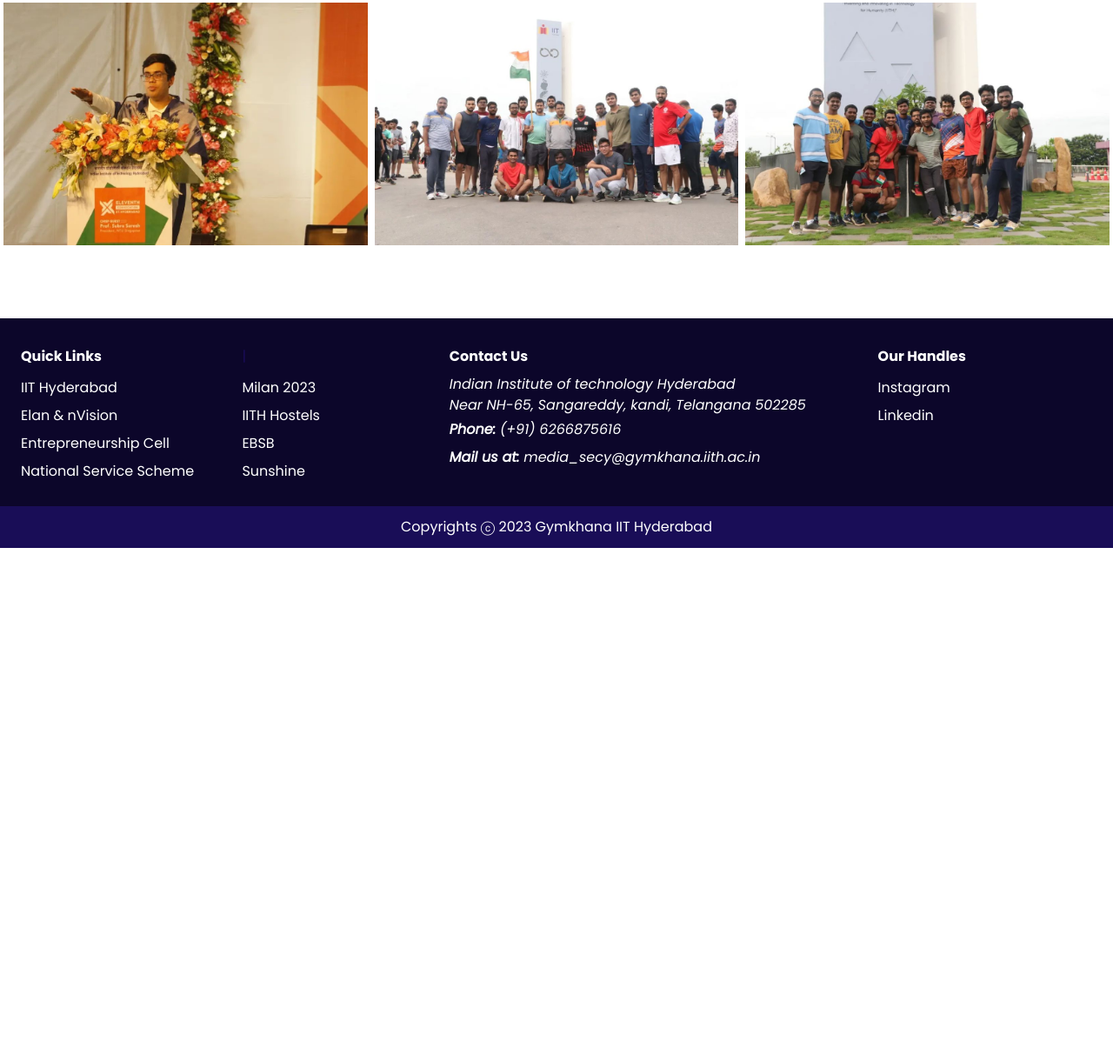
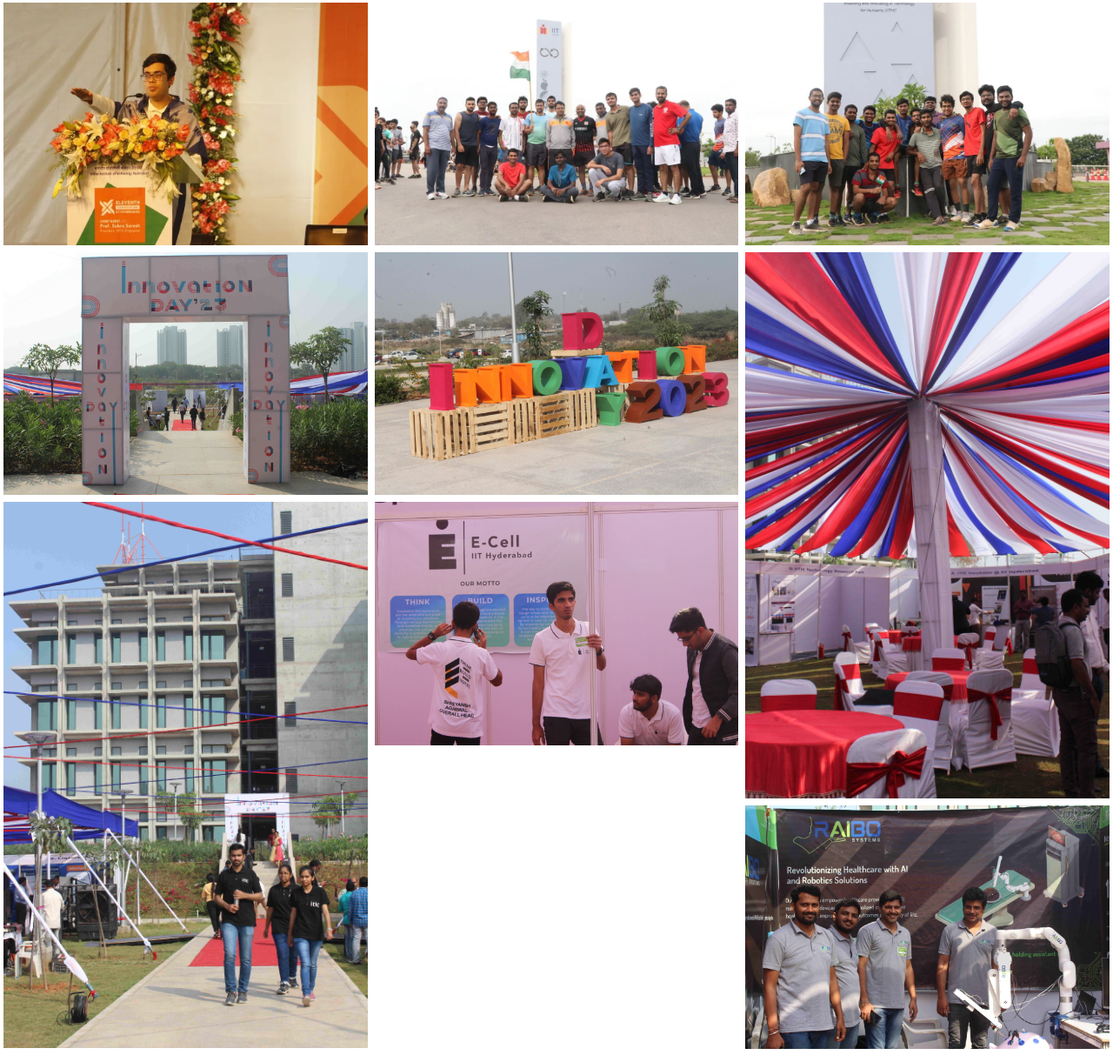
Before and after one commit to sideDesert/gymkhana2023website, an Astro site: page /gallery in a window 1280 px wide. Shown: the part 2675-3888 px from the top of the page at 87% size. Before the commit the page ends 3305 px from the top, so only its background shows below. Built offline with nearby package versions, Linux system fonts and the light colour scheme; Astro itself is replaced by a stand-in of ours.

Commit message:
added images of innovation day to gallery and a few to the gallery in index page

```diff
--- a/src/components/Gallery.tsx
+++ b/src/components/Gallery.tsx
@@ -15,18 +15,20 @@
 // import required modules
 
 export default function Gallery() {
-  const image1 = "images/gallery/0.jpg";
+  const image1 = "images/gallery/5.jpg";
   const image2 = "images/gallery/1.jpg";
-  const image3 = "images/gallery/2.jpg";
-  const image4 = "images/gallery/3.jpg";
-  const image5 = "images/gallery/4.jpg";
-  const images = [image1, image2, image3, image4, image5];
+  const image3 = "images/gallery/21.jpg";
+  const image4 = "images/gallery/22.jpg";
+  const image5 = "images/gallery/30.jpg";
+  const image6 = "images/gallery/28.jpg";
+
+  const images = [image5, image1, image3, image2, image4, , image6];
   return (
     <>
       <Swiper
         navigation={true}
         loop={true}
-        autoplay={true}
+        autoplay={{ delay: 5000 }}
         effect={"coverflow"}
         grabCursor={true}
         centeredSlides={true}
--- a/src/constants/images.json
+++ b/src/constants/images.json
@@ -45,5 +45,11 @@
 
   "https://scontent-hkt1-1.cdninstagram.com/v/t51.2885-15/298877163_1770429093299530_9030530048244167112_n.webp?stp=dst-jpg_e35_s1080x1080&_nc_ht=scontent-hkt1-1.cdninstagram.com&_nc_cat=110&_nc_ohc=D5x8frpqO70AX-gkxqy&edm=ALQROFkBAAAA&ccb=7-5&ig_cache_key=MjkwMzg1MjEzNDU1MDcyNDYxMg%3D%3D.2-ccb7-5&oh=00_AfBdF8xiK6TOvw93t2aSRR7tcdfntfpWMEM2iakRCn3_lw&oe=63B63562&_nc_sid=30a2ef",
 
+  "https://scontent-hkt1-1.cdninstagram.com/v/t51.2885-15/299085247_2001419996913122_4880237644741933171_n.webp?stp=dst-jpg_e35_s1080x1080&_nc_ht=scontent-hkt1-1.cdninstagram.com&_nc_cat=102&_nc_ohc=KvRnYSljTEMAX9orvaW&edm=ALQROFkBAAAA&ccb=7-5&ig_cache_key=MjkwMzg1MjEzNDYwMDgzODI0OA%3D%3D.2-ccb7-5&oh=00_AfCbAWkQnA8meUVP3pADLFZK9xSxDWpenzsBFW_cRfFhDg&oe=63B5FBEC&_nc_sid=30a2ef",
+  "https://scontent-hkt1-1.cdninstagram.com/v/t51.2885-15/299085247_2001419996913122_4880237644741933171_n.webp?stp=dst-jpg_e35_s1080x1080&_nc_ht=scontent-hkt1-1.cdninstagram.com&_nc_cat=102&_nc_ohc=KvRnYSljTEMAX9orvaW&edm=ALQROFkBAAAA&ccb=7-5&ig_cache_key=MjkwMzg1MjEzNDYwMDgzODI0OA%3D%3D.2-ccb7-5&oh=00_AfCbAWkQnA8meUVP3pADLFZK9xSxDWpenzsBFW_cRfFhDg&oe=63B5FBEC&_nc_sid=30a2ef",
+  "https://scontent-hkt1-1.cdninstagram.com/v/t51.2885-15/299085247_2001419996913122_4880237644741933171_n.webp?stp=dst-jpg_e35_s1080x1080&_nc_ht=scontent-hkt1-1.cdninstagram.com&_nc_cat=102&_nc_ohc=KvRnYSljTEMAX9orvaW&edm=ALQROFkBAAAA&ccb=7-5&ig_cache_key=MjkwMzg1MjEzNDYwMDgzODI0OA%3D%3D.2-ccb7-5&oh=00_AfCbAWkQnA8meUVP3pADLFZK9xSxDWpenzsBFW_cRfFhDg&oe=63B5FBEC&_nc_sid=30a2ef",
+  "https://scontent-hkt1-1.cdninstagram.com/v/t51.2885-15/299085247_2001419996913122_4880237644741933171_n.webp?stp=dst-jpg_e35_s1080x1080&_nc_ht=scontent-hkt1-1.cdninstagram.com&_nc_cat=102&_nc_ohc=KvRnYSljTEMAX9orvaW&edm=ALQROFkBAAAA&ccb=7-5&ig_cache_key=MjkwMzg1MjEzNDYwMDgzODI0OA%3D%3D.2-ccb7-5&oh=00_AfCbAWkQnA8meUVP3pADLFZK9xSxDWpenzsBFW_cRfFhDg&oe=63B5FBEC&_nc_sid=30a2ef",
+  "https://scontent-hkt1-1.cdninstagram.com/v/t51.2885-15/299085247_2001419996913122_4880237644741933171_n.webp?stp=dst-jpg_e35_s1080x1080&_nc_ht=scontent-hkt1-1.cdninstagram.com&_nc_cat=102&_nc_ohc=KvRnYSljTEMAX9orvaW&edm=ALQROFkBAAAA&ccb=7-5&ig_cache_key=MjkwMzg1MjEzNDYwMDgzODI0OA%3D%3D.2-ccb7-5&oh=00_AfCbAWkQnA8meUVP3pADLFZK9xSxDWpenzsBFW_cRfFhDg&oe=63B5FBEC&_nc_sid=30a2ef",
+  "https://scontent-hkt1-1.cdninstagram.com/v/t51.2885-15/299085247_2001419996913122_4880237644741933171_n.webp?stp=dst-jpg_e35_s1080x1080&_nc_ht=scontent-hkt1-1.cdninstagram.com&_nc_cat=102&_nc_ohc=KvRnYSljTEMAX9orvaW&edm=ALQROFkBAAAA&ccb=7-5&ig_cache_key=MjkwMzg1MjEzNDYwMDgzODI0OA%3D%3D.2-ccb7-5&oh=00_AfCbAWkQnA8meUVP3pADLFZK9xSxDWpenzsBFW_cRfFhDg&oe=63B5FBEC&_nc_sid=30a2ef",
   "https://scontent-hkt1-1.cdninstagram.com/v/t51.2885-15/299085247_2001419996913122_4880237644741933171_n.webp?stp=dst-jpg_e35_s1080x1080&_nc_ht=scontent-hkt1-1.cdninstagram.com&_nc_cat=102&_nc_ohc=KvRnYSljTEMAX9orvaW&edm=ALQROFkBAAAA&ccb=7-5&ig_cache_key=MjkwMzg1MjEzNDYwMDgzODI0OA%3D%3D.2-ccb7-5&oh=00_AfCbAWkQnA8meUVP3pADLFZK9xSxDWpenzsBFW_cRfFhDg&oe=63B5FBEC&_nc_sid=30a2ef"
 ]
--- a/src/pages/gallery.astro
+++ b/src/pages/gallery.astro
@@ -5,7 +5,10 @@
 const imgClass = "cursor-pointer";
 
 const imgs = images;
-const imgArrayData = images;
+const imgArrayData = [
+  1, 2, 3, 4, 5, 6, 7, 8, 9, 10, 11, 12, 13, 14, 15, 16, 17, 18, 19, 20, 21, 22,
+  23, 24, 25, 26, 27, 28, 29, 30,
+];
 ---
 
 <Layout title={"Gallery"}>
```
Also changed, not shown: public/images/gallery/24.JPG (added), public/images/gallery/25.JPG (added), public/images/gallery/26.JPG (added), public/images/gallery/27.JPG (added), public/images/gallery/28.JPG (added), public/images/gallery/29.JPG (added), public/images/gallery/30.JPG (added).
